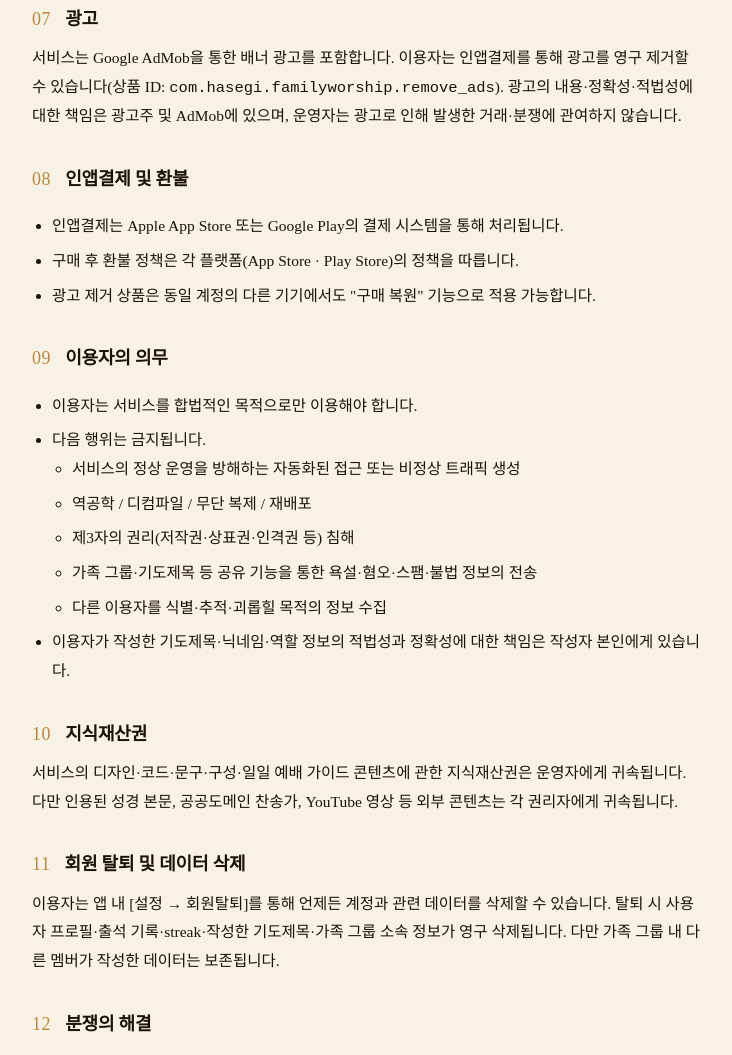
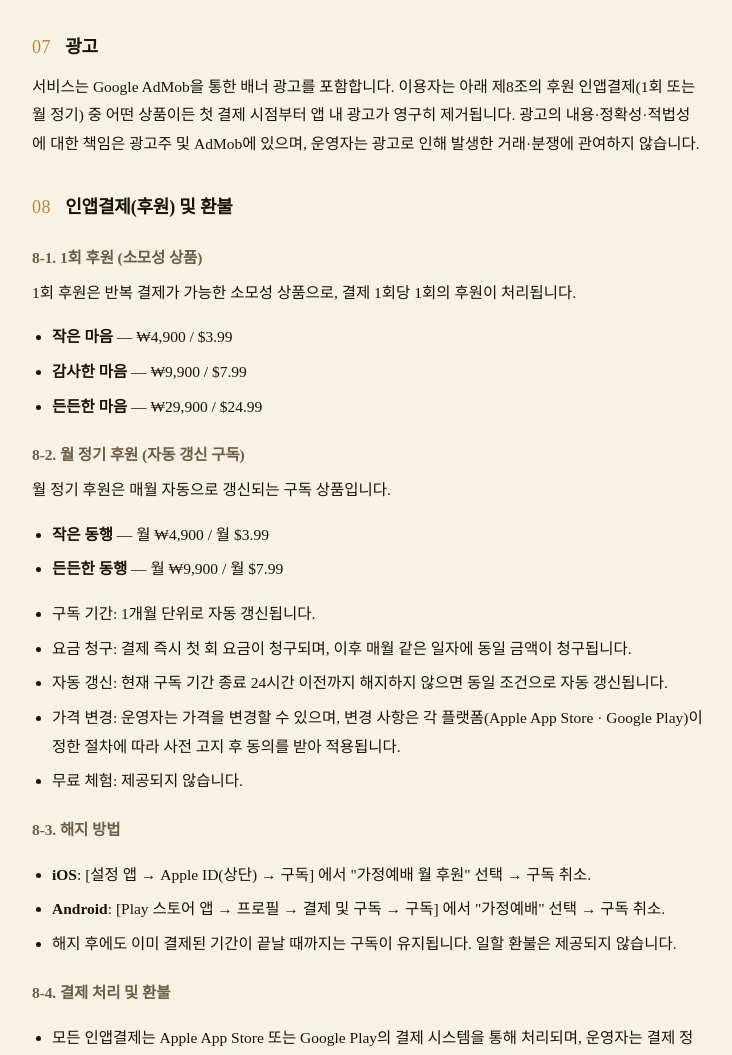
Before and after one commit to hasegi-project-privacy/family-worship-policies, a plain HTML site: page terms/index.html in a window 1280 px wide. Shown: the part 1745-2800 px from the top of the page, without its empty margins (272-1004 px from the left). Drawn offline with Linux system fonts and the light colour scheme.

Commit message:
가정예배 약관 — 정기 결제(월 후원) 공시 추가
- 04조: 인앱결제 항목을 1회/월 정기 후원으로 갱신
- 07조: 폐기된 remove_ads 제품 ID 제거, 8조 참조로 교체
- 08조: 후원 5상품 + 자동 갱신·해지·환불·구매 복원 전체 공시
  · Apple 정기 결제 메타데이터 4 필수(제목·기간·가격·해지) 충족
  · Play 정기 결제 정책(자동 갱신·해지·환불) 충족
- h3 CSS 룰 추가 (페이퍼 톤 유지)
- 개정일 2026-05-20

Co-Authored-By: Claude Opus 4.7 (1M context) <noreply@anthropic.com>

```diff
--- a/terms/index.html
+++ b/terms/index.html
@@ -79,6 +79,13 @@
       font-weight: 400;
       margin-right: 14px; letter-spacing: 0.6px;
     }
+    h3 {
+      font-size: 15.5px;
+      letter-spacing: -0.1px;
+      margin: 20px 0 6px;
+      font-weight: 700;
+      color: var(--sub);
+    }
     p, li {
       font-size: 15.5px;
       color: var(--ink);
@@ -113,7 +120,7 @@
   <main>
     <div class="eyebrow">Terms of Service</div>
     <h1>이용약관</h1>
-    <div class="meta">가정예배 (Family Worship)<br />최종 개정 2026-05-02 · 시행 2026-05-02</div>
+    <div class="meta">가정예배 (Family Worship)<br />최종 개정 2026-05-20 · 시행 2026-05-20</div>
 
     <p>
       본 약관은 Hasegi Inc.(이하 "운영자")가 제공하는 모바일 애플리케이션
@@ -147,7 +154,7 @@
       <li>기도제목 작성·열람·응답 체크·삭제 (Supabase Realtime을 통한 즉시 동기화).</li>
       <li>찬송가의 YouTube 검색 결과를 앱 내에서 시청할 수 있는 임베드 기능 (선택).</li>
       <li>일일 예배 시간 알림 (사용자 지정 시각, 기본 21:00 KST).</li>
-      <li>광고 제거를 위한 인앱결제 (비소모성 상품).</li>
+      <li>가정예배 사역을 위한 1회 후원(소모성) 및 월 정기 후원(자동 갱신) 인앱결제. 어떤 상품이든 첫 결제 시점부터 앱 내 광고가 영구히 제거됩니다.</li>
     </ol>
 
     <h2><span class="num">05</span>서비스의 변경 및 중단</h2>
@@ -162,14 +169,53 @@
     </ul>
 
     <h2><span class="num">07</span>광고</h2>
-    <p>서비스는 Google AdMob을 통한 배너 광고를 포함합니다. 이용자는 인앱결제를 통해 광고를 영구 제거할 수 있습니다(상품 ID: <code>com.hasegi.familyworship.remove_ads</code>). 광고의 내용·정확성·적법성에 대한 책임은 광고주 및 AdMob에 있으며, 운영자는 광고로 인해 발생한 거래·분쟁에 관여하지 않습니다.</p>
+    <p>서비스는 Google AdMob을 통한 배너 광고를 포함합니다. 이용자는 아래 제8조의 후원 인앱결제(1회 또는 월 정기) 중 어떤 상품이든 첫 결제 시점부터 앱 내 광고가 영구히 제거됩니다. 광고의 내용·정확성·적법성에 대한 책임은 광고주 및 AdMob에 있으며, 운영자는 광고로 인해 발생한 거래·분쟁에 관여하지 않습니다.</p>
 
-    <h2><span class="num">08</span>인앱결제 및 환불</h2>
+    <h2><span class="num">08</span>인앱결제(후원) 및 환불</h2>
+
+    <h3>8-1. 1회 후원 (소모성 상품)</h3>
+    <p>1회 후원은 반복 결제가 가능한 소모성 상품으로, 결제 1회당 1회의 후원이 처리됩니다.</p>
     <ul>
-      <li>인앱결제는 Apple App Store 또는 Google Play의 결제 시스템을 통해 처리됩니다.</li>
-      <li>구매 후 환불 정책은 각 플랫폼(App Store · Play Store)의 정책을 따릅니다.</li>
-      <li>광고 제거 상품은 동일 계정의 다른 기기에서도 "구매 복원" 기능으로 적용 가능합니다.</li>
+      <li><strong>작은 마음</strong> — ₩4,900 / $3.99</li>
+      <li><strong>감사한 마음</strong> — ₩9,900 / $7.99</li>
+      <li><strong>든든한 마음</strong> — ₩29,900 / $24.99</li>
     </ul>
+
+    <h3>8-2. 월 정기 후원 (자동 갱신 구독)</h3>
+    <p>월 정기 후원은 매월 자동으로 갱신되는 구독 상품입니다.</p>
+    <ul>
+      <li><strong>작은 동행</strong> — 월 ₩4,900 / 월 $3.99</li>
+      <li><strong>든든한 동행</strong> — 월 ₩9,900 / 월 $7.99</li>
+    </ul>
+    <ul>
+      <li>구독 기간: 1개월 단위로 자동 갱신됩니다.</li>
+      <li>요금 청구: 결제 즉시 첫 회 요금이 청구되며, 이후 매월 같은 일자에 동일 금액이 청구됩니다.</li>
+      <li>자동 갱신: 현재 구독 기간 종료 24시간 이전까지 해지하지 않으면 동일 조건으로 자동 갱신됩니다.</li>
+      <li>가격 변경: 운영자는 가격을 변경할 수 있으며, 변경 사항은 각 플랫폼(Apple App Store · Google Play)이 정한 절차에 따라 사전 고지 후 동의를 받아 적용됩니다.</li>
+      <li>무료 체험: 제공되지 않습니다.</li>
+    </ul>
+
+    <h3>8-3. 해지 방법</h3>
+    <ul>
+      <li><strong>iOS</strong>: [설정 앱 → Apple ID(상단) → 구독] 에서 "가정예배 월 후원" 선택 → 구독 취소.</li>
+      <li><strong>Android</strong>: [Play 스토어 앱 → 프로필 → 결제 및 구독 → 구독] 에서 "가정예배" 선택 → 구독 취소.</li>
+      <li>해지 후에도 이미 결제된 기간이 끝날 때까지는 구독이 유지됩니다. 일할 환불은 제공되지 않습니다.</li>
+    </ul>
+
+    <h3>8-4. 결제 처리 및 환불</h3>
+    <ul>
+      <li>모든 인앱결제는 Apple App Store 또는 Google Play의 결제 시스템을 통해 처리되며, 운영자는 결제 정보(카드번호·계좌정보 등)를 직접 수집하거나 보관하지 않습니다.</li>
+      <li>구매 후 환불은 각 플랫폼의 환불 정책에 따라 처리됩니다. 운영자에게 직접 환불을 요청하실 수 없으며, 각 플랫폼의 환불 절차를 이용해 주십시오.
+        <ul>
+          <li>App Store: <a href="https://reportaproblem.apple.com" target="_blank" rel="noopener">reportaproblem.apple.com</a></li>
+          <li>Google Play: <a href="https://support.google.com/googleplay/answer/2479637" target="_blank" rel="noopener">support.google.com/googleplay/answer/2479637</a></li>
+        </ul>
+      </li>
+      <li>환불 처리 시 광고 제거 상태는 향후 업데이트에서 영수증 재검증을 통해 동기화될 수 있습니다.</li>
+    </ul>
+
+    <h3>8-5. 구매 복원</h3>
+    <p>같은 Apple ID 또는 Google 계정으로 다른 기기에 앱을 설치한 경우, [설정 → 후원 → 구매 복원] 메뉴를 통해 기존 결제 내역을 복원할 수 있습니다.</p>
 
     <h2><span class="num">09</span>이용자의 의무</h2>
     <ul>
```
